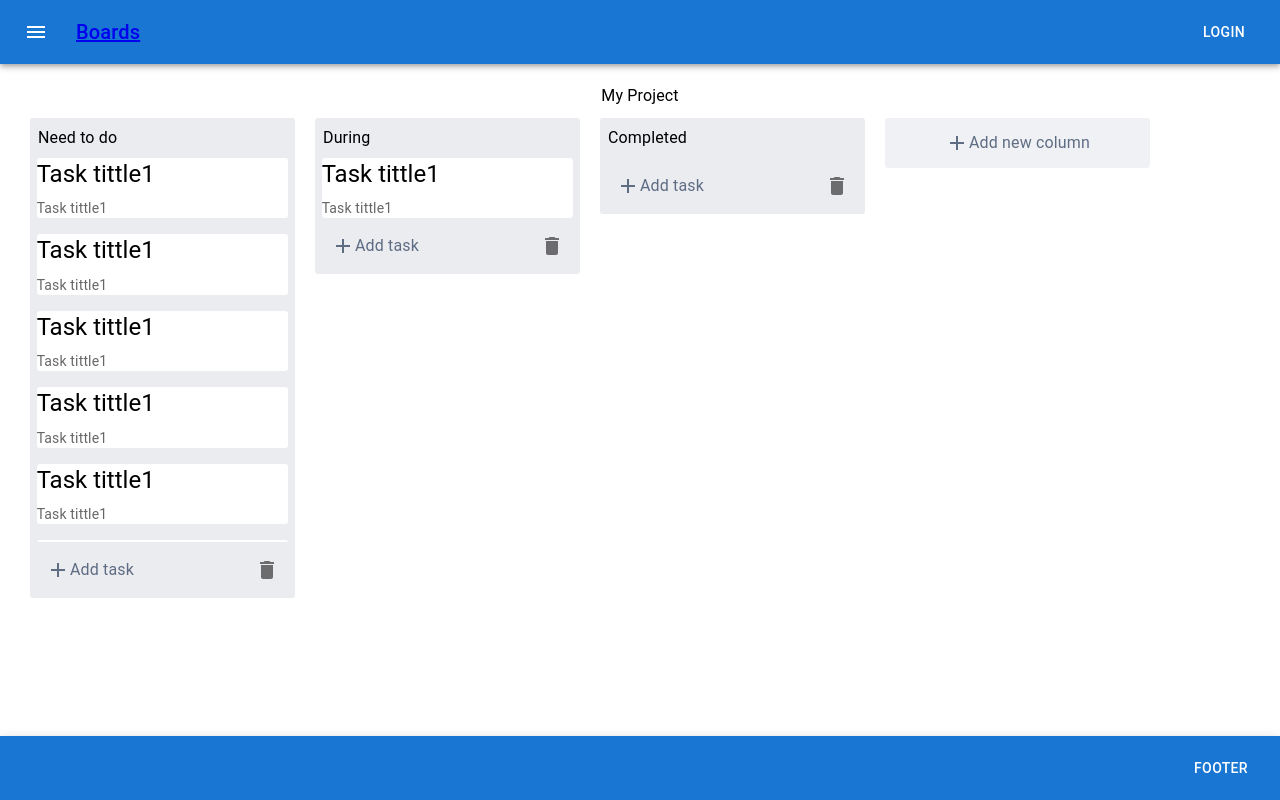
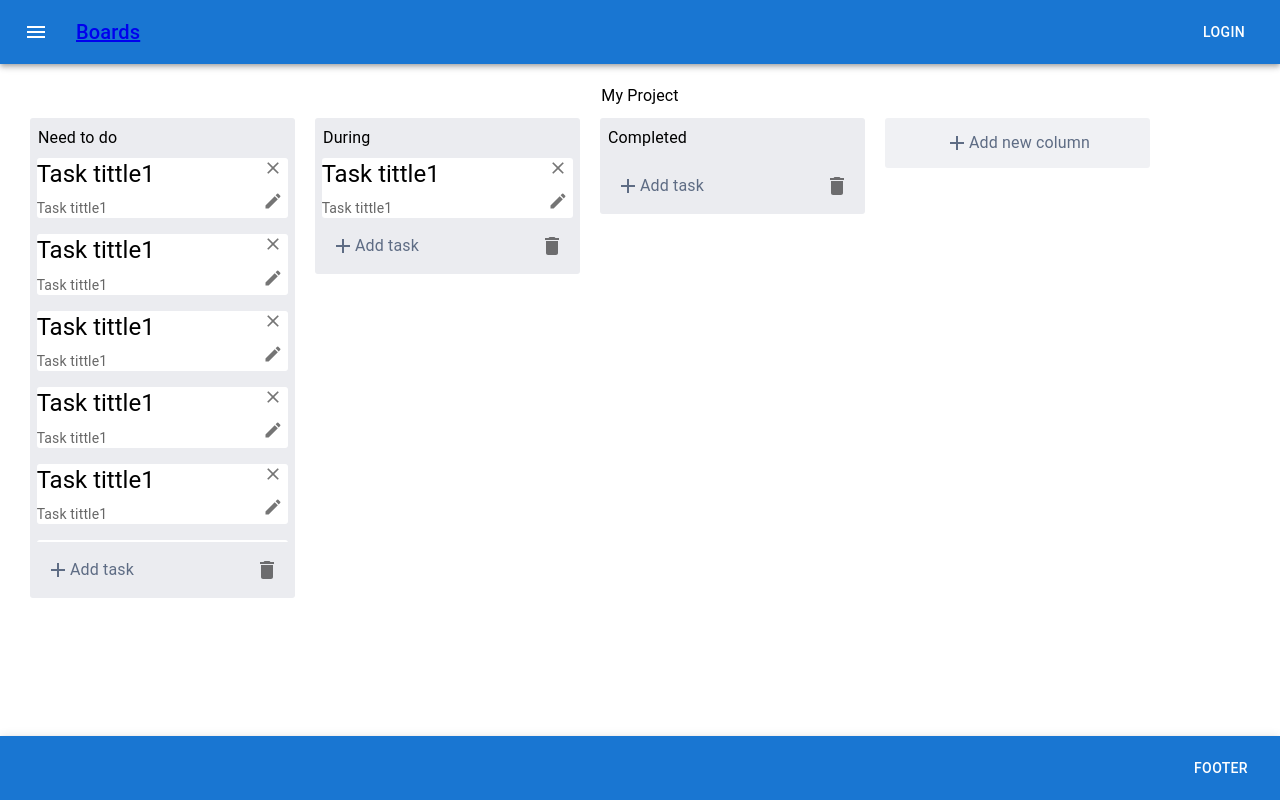
Before and after one commit to ArkhipovAnatoly/project-managment-app, a React (Create React App) app: page / in a window 1280 px wide. Built offline with nearby package versions, Linux system fonts and the light colour scheme.

Commit message:
add: clear and create icons

```diff
--- a/src/pages/BoardsPage/BoardColumns.tsx
+++ b/src/pages/BoardsPage/BoardColumns.tsx
@@ -8,6 +8,8 @@ import Stack from '@mui/material/Stack';
 import { CardActionArea } from '@material-ui/core';
 import { makeStyles } from '@material-ui/core';
 import ModalWindow from './ModalWindow';
+import ClearIcon from '@mui/icons-material/Clear';
+import CreateIcon from '@mui/icons-material/Create';
 
 const useStyles = makeStyles({
   columns: {
@@ -101,6 +103,7 @@ const useStyles = makeStyles({
     },
   },
   columnTask: {
+    position: 'relative',
     minWidth: '95%',
     maxWidth: '200px',
     backgroundColor: '#ffffff',
@@ -108,8 +111,18 @@ const useStyles = makeStyles({
     cursor: 'pointer',
     margin: 5,
     display: 'flex',
-    flexDirection: 'column',
     flexWrap: 'wrap',
+  },
+  deleteTask: {
+    position: 'absolute',
+    left: '90%',
+    zIndex: 1000,
+  },
+  editTask: {
+    position: 'absolute',
+    top: '55%',
+    left: '90%',
+    zIndex: 1000,
   },
   columnSettings: {
     margin: 5,
@@ -131,30 +144,6 @@ const useStyles = makeStyles({
       borderRadius: 3,
       cursor: 'pointer',
     },
-  },
-  columnDelete: {
-    borderRadius: '50%',
-    padding: 5,
-    width: 'auto',
-    display: 'flex',
-    alignItems: 'center',
-    cursor: 'pointer',
-    margin: '0 auto',
-    transition: 'all 0.2s',
-    '&:hover': {
-      backgroundColor: '#c2c2c28f',
-    },
-  },
-  modalWindow: {
-    width: '70%',
-    height: '50%',
-    position: 'absolute',
-    top: '50%',
-    left: '50%',
-    transform: 'translate(-50%, -50%)',
-    backgroundColor: '#ffff',
-    borderRadius: 3,
-    outline: 'none',
   },
 });
 
@@ -221,13 +210,20 @@ function BoardColumns() {
                 {column.tasks?.map((tasks, indexTask) => {
                   return (
                     <Box className={classes.columnTask} key={`${tasks.taskTittle} ${indexTask}`}>
-                      <CardActionArea
+                      <Box className={classes.deleteTask}>
+                        <ClearIcon fontSize="small" color="action" />
+                      </Box>
+                      <Box
+                        className={classes.editTask}
                         data-modalname="editTask"
                         data-columnindex={indexColumn}
                         data-taskindex={indexTask}
                         id="buttonModal"
                         onClick={handleModalWindow}
                       >
+                        <CreateIcon fontSize="small" color="action" />
+                      </Box>
+                      <CardActionArea>
                         <Typography gutterBottom variant="h5">
                           {tasks.taskTittle}
                         </Typography>
```
